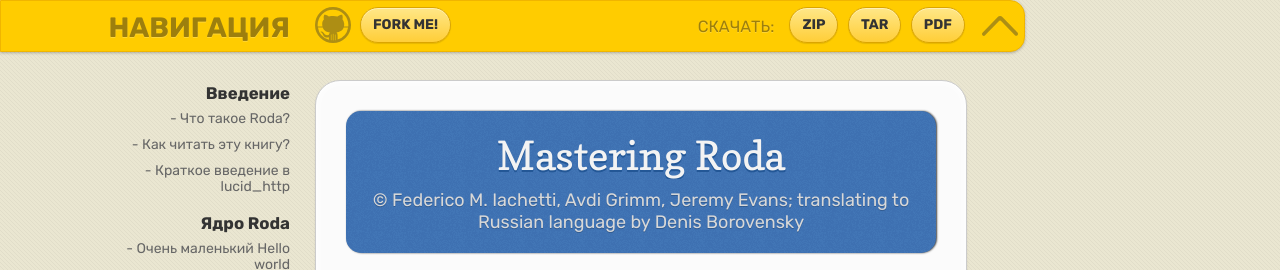
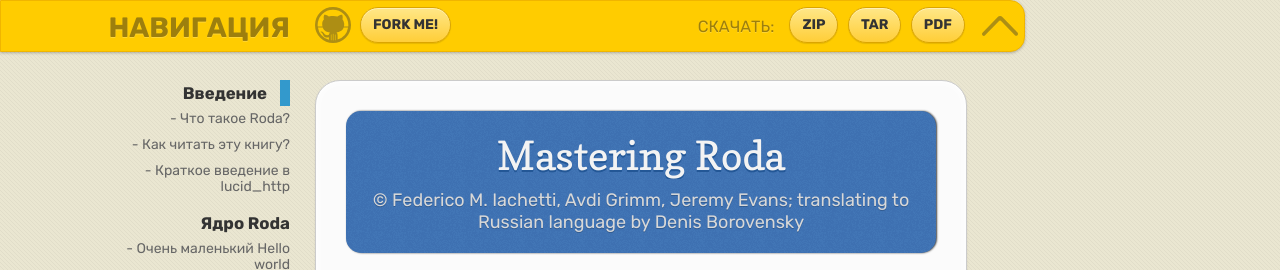
Before and after one commit to denisborovensky/github-pages-ebook-template, a Jekyll site: the page built from index.md, in a window 1280 px wide. Shown: the top 270 px of the page. Built offline with Jekyll 4.4.1, drawn with Linux system fonts in a browser that asks for light colours; some web fonts are replaced; our own code applies the rules of GitHub Pages for plain Markdown files.

Commit message:
feat: add new hover and active effects to nav

```diff
--- a/_sass/jekyll-theme-leap-day.scss
+++ b/_sass/jekyll-theme-leap-day.scss
@@ -457,17 +457,19 @@
           &:before {
             content: "- ";
           }
+        }
+      }
 
-          &:hover { color: #999; }
-        }
-
+      &:hover {
+        border-right: solid 10px #39C;
+        padding-right: 13px;
       }
     }
 
-    // .active {
-    //   border-right: solid 4px #39C;
-    //   padding-right: 13px;
-    // }
+    .active {
+      border-right: solid 10px #39C;
+      padding-right: 13px;
+    }
   }
 }
 
```
